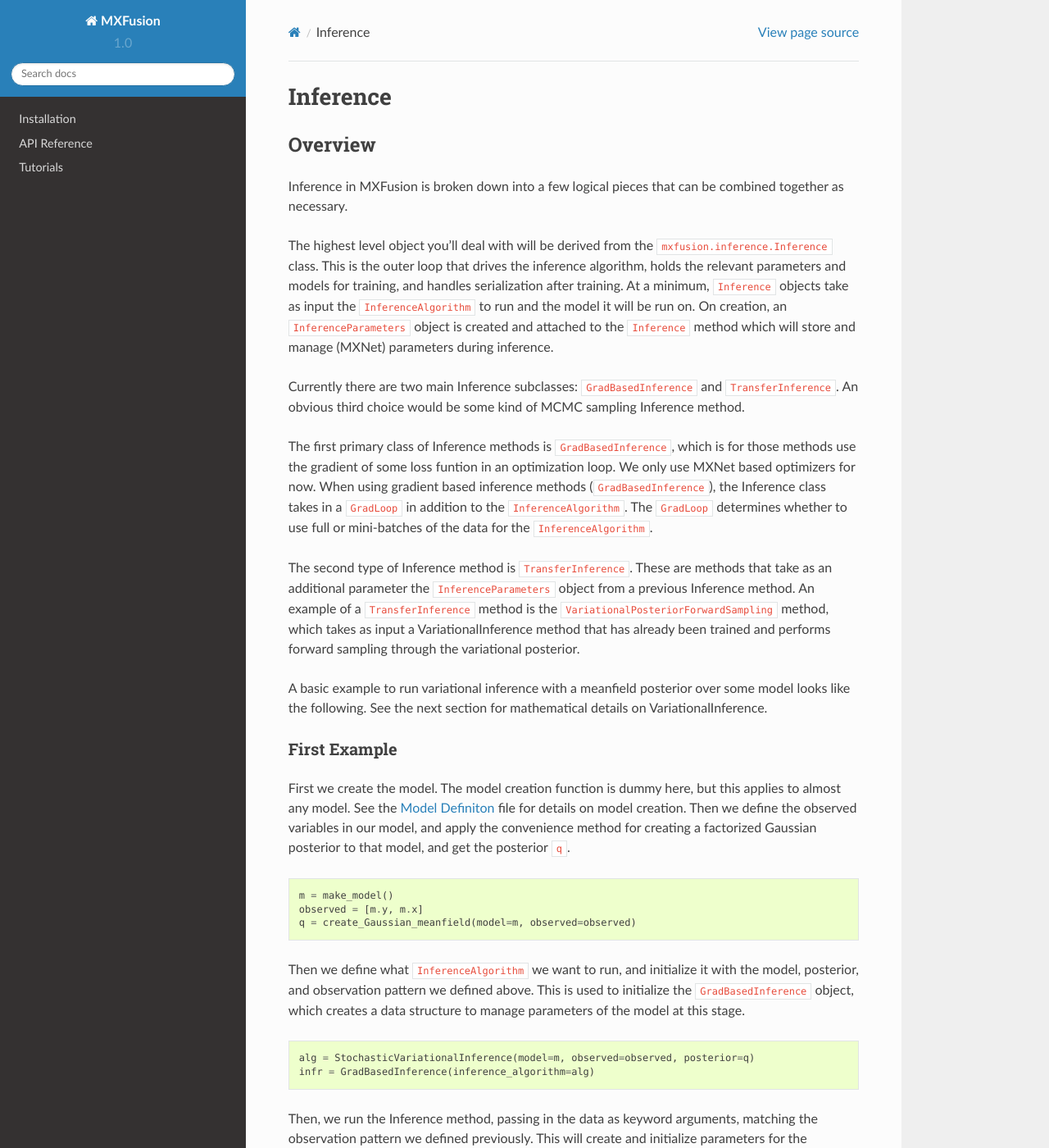
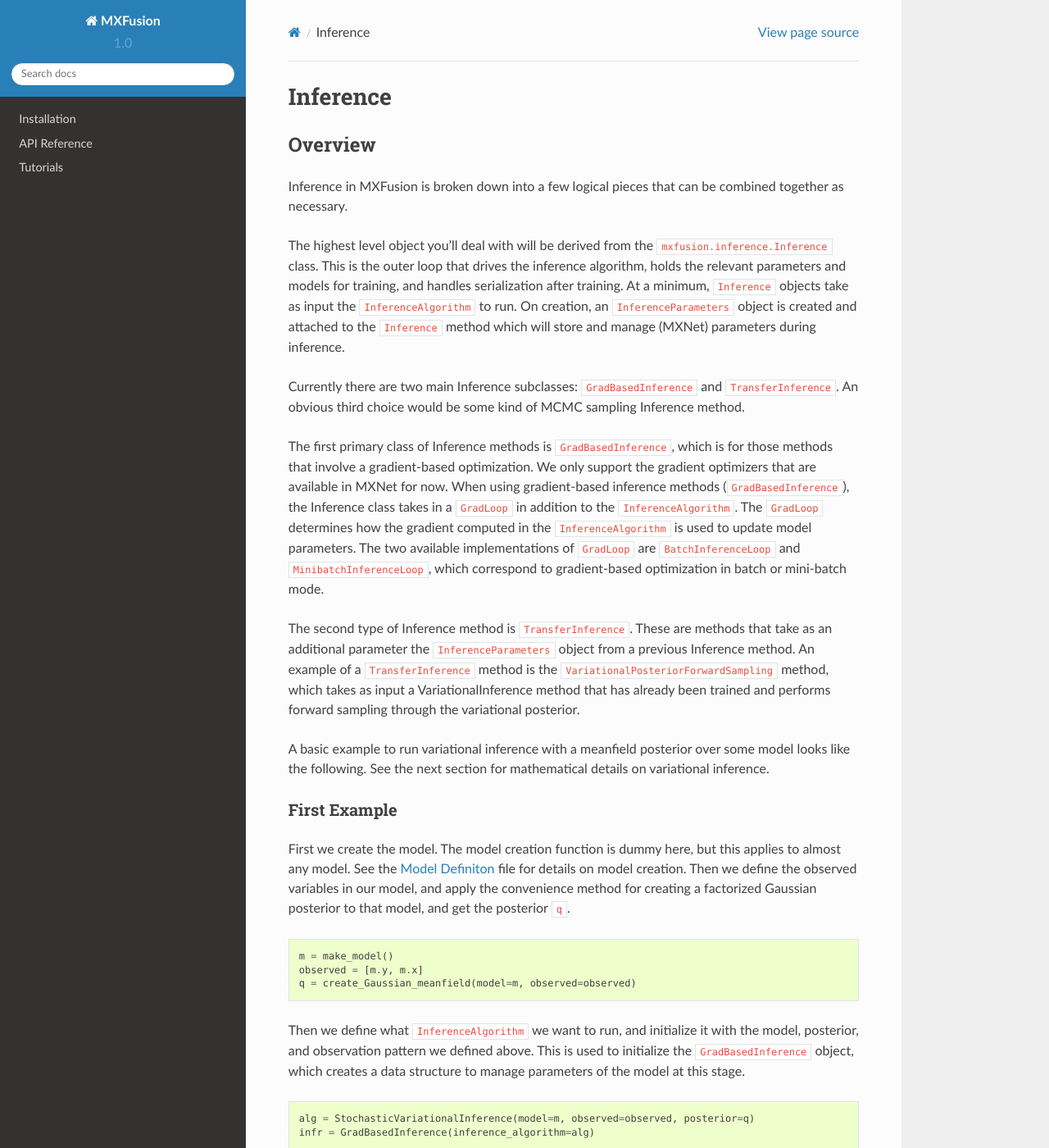
Before and after one commit to amzn/MXFusion, a Sphinx documentation site: the page built from docs/design_documents/inference.md, in a window 1280 px wide and 1400 px high. Shown: the whole window at 82% size. Built offline with Sphinx 7.4.7 and the Read the Docs theme 2.0.0, drawn with Linux system fonts in a browser that asks for light colours; pages that are not in the unit, such as notebooks, are missing from menus.

````diff
--- a/docs/design_documents/inference.md
+++ b/docs/design_documents/inference.md
@@ -4,15 +4,15 @@
 
 Inference in MXFusion is broken down into a few logical pieces that can be combined together as necessary.
 
-The highest level object you'll deal with will be derived from the ```mxfusion.inference.Inference``` class. This is the outer loop that drives the inference algorithm, holds the relevant parameters and models for training, and handles serialization after training. At a minimum, ```Inference``` objects take as input the ```InferenceAlgorithm``` to run and the model it will be run on. On creation, an ```InferenceParameters``` object is created and attached to the ```Inference``` method which will store and manage (MXNet) parameters during inference.
+The highest level object you'll deal with will be derived from the ```mxfusion.inference.Inference``` class. This is the outer loop that drives the inference algorithm, holds the relevant parameters and models for training, and handles serialization after training. At a minimum, ```Inference``` objects take as input the ```InferenceAlgorithm``` to run. On creation, an ```InferenceParameters``` object is created and attached to the ```Inference``` method which will store and manage (MXNet) parameters during inference.
 
 Currently there are two main Inference subclasses: ```GradBasedInference``` and ```TransferInference```. An obvious third choice would be some kind of MCMC sampling Inference method.
 
-The first primary class of Inference methods is ```GradBasedInference```, which is for those methods use the gradient of some loss funtion in an optimization loop. We only use MXNet based optimizers for now. When using gradient based inference methods (```GradBasedInference```), the Inference class takes in a ```GradLoop``` in addition to the ```InferenceAlgorithm```. The ```GradLoop``` determines whether to use full or mini-batches of the data for the ```InferenceAlgorithm```.
+The first primary class of Inference methods is ```GradBasedInference```, which is for those methods that involve a gradient-based optimization. We only support the gradient optimizers that are available in MXNet for now. When using gradient-based inference methods (```GradBasedInference```), the Inference class takes in a ```GradLoop``` in addition to the ```InferenceAlgorithm```. The ```GradLoop``` determines how the gradient computed in the ```InferenceAlgorithm``` is used to update model parameters. The two available implementations of ```GradLoop``` are ```BatchInferenceLoop``` and ```MinibatchInferenceLoop```, which correspond to gradient-based optimization in batch or mini-batch mode.
 
 The second type of Inference method is ```TransferInference```. These are methods that take as an additional parameter the ```InferenceParameters``` object from a previous Inference method. An example of a ```TransferInference``` method is the ```VariationalPosteriorForwardSampling``` method, which takes as input a VariationalInference method that has already been trained and performs forward sampling through the variational posterior.
 
-A basic example to run variational inference with a meanfield posterior over some model looks like the following. See the next section for mathematical details on VariationalInference.
+A basic example to run variational inference with a meanfield posterior over some model looks like the following. See the next section for mathematical details on variational inference.
 
 ### First Example
 
````
Also changed, not shown: CONTRIBUTING.md (+2 -2 lines), docs/design_documents/overview.md (+1 -1 lines), docs/design_proposals/design_proposal_guidelines.md (+2 -0 lines).
